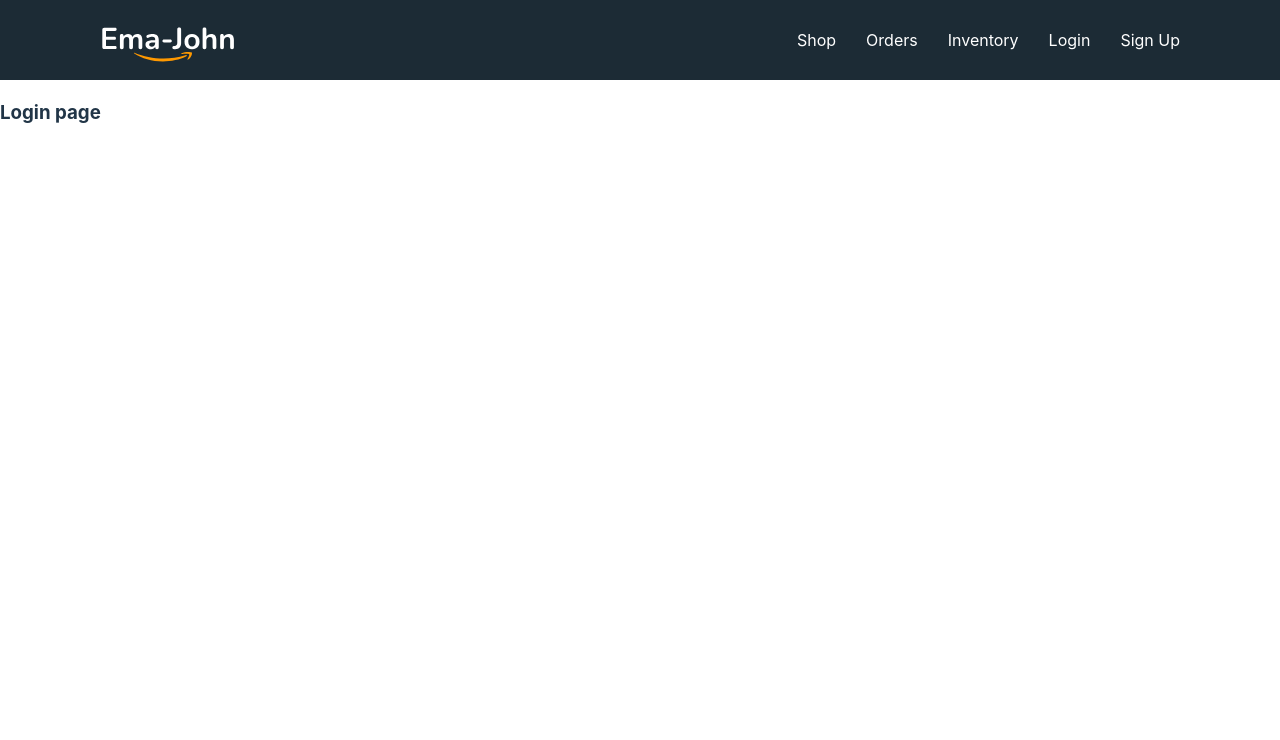
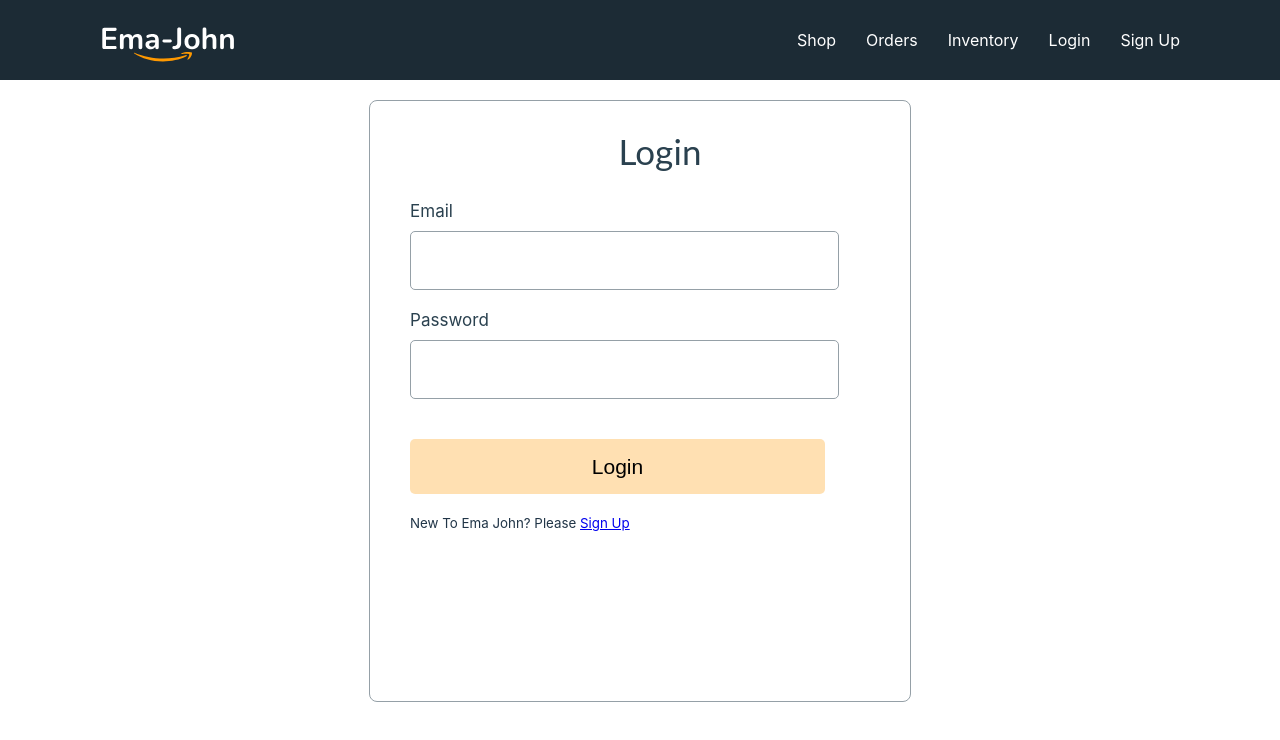
Before and after one commit to shuvakarmakar/ema-john-project-sample, a React (Vite) app: page /login in a window 1280 px wide. Shown: the top 740 px of the page. Built offline with nearby package versions, Linux system fonts and the light colour scheme.

Commit message:
Login and Signup Page CSS Work Done

```diff
--- a/src/components/Login/Login.css
+++ b/src/components/Login/Login.css
@@ -0,0 +1,57 @@
+.form-container{
+    width: 500px;
+    height: 600px;
+    border: 1px solid #95A0A7;
+    border-radius: 8px;
+    margin: 20px auto;
+    padding-left: 40px;
+}
+
+.login-title{
+    font-family: 'Lato';
+    font-style: normal;
+    font-weight: 400;
+    font-size: 35px;
+    line-height: 42px;
+    letter-spacing: 0.0025em;
+
+    color: #2A414F;
+    text-align: center;
+}
+
+.form-control{
+    margin-bottom: 20px;
+}
+
+.form-control label{
+    display: block;
+    font-size: 17px;
+    line-height: 20px;
+    letter-spacing: 0.0015em;
+
+    color: #2A414F;
+    margin-bottom: 10px;
+}
+
+.form-control input{
+    width: 415px;
+    height: 55px;
+    border: 1px solid  #95A0A7;
+    border-radius:  5px;
+    font-size: 1.5em;
+    padding-left: 10px;
+}
+
+.btn-submit{
+    width: 415px;
+    height: 55px;
+    background: rgba(255, 153, 0, 0.3);
+    border-radius: 5px;
+    border: none;
+    font-size: 21px;
+    margin-top: 20px;
+}
+
+.btn-submit:hover{
+    background: rgba(243, 14, 14, 0.3);
+}
--- a/src/components/Login/Login.jsx
+++ b/src/components/Login/Login.jsx
@@ -1,10 +1,23 @@
 import React from 'react';
+import { Link } from 'react-router-dom';
 import './Login.css'
 
 const Login = () => {
     return (
-        <div>
-            <h3>Login page</h3>
+        <div className='form-container'>
+            <h2 className='login-title'>Login</h2>
+            <form action="">
+                <div className='form-control'>
+                    <label htmlFor="email">Email</label>
+                    <input type="email" name="email" id="" required />
+                </div>
+                <div className='form-control'>
+                    <label htmlFor="password">Password</label>
+                    <input type="password" name="password" id="" required />
+                </div>
+                <input className='btn-submit' type="submit" value="Login" />
+            </form>
+            <p><small>New To Ema John? Please <Link to='/signup'>Sign Up</Link></small></p>
         </div>
     );
 };
--- a/src/components/SignUp/SignUp.css
+++ b/src/components/SignUp/SignUp.css
@@ -0,0 +1,3 @@
+.text-error{
+    color: red;
+}
--- a/src/components/SignUp/SignUp.jsx
+++ b/src/components/SignUp/SignUp.jsx
@@ -1,10 +1,51 @@
-import React from 'react';
+import React, { useState } from 'react';
+import { Link } from 'react-router-dom';
 import './SignUp.css'
 
 const SignUp = () => {
+    const [error, setError] = useState('');
+
+    const handleSignUp = event =>{
+        event.preventDefault();
+
+        const form = event.target;
+        const email = form.email.value;
+        const password = form.password.value;
+        const confirm = form.confirm.value;
+
+        console.log(email, password, confirm);
+
+        if(password !== confirm){
+            setError('Your Password Did Not Match');
+            return;
+        }
+        else if(password.length < 6){
+            setError('Password Must Be 6 Charecters')
+            return
+        }
+    }
+
+
     return (
-        <div>
-            <h2>This is Sign Up Page</h2>
+        <div className='form-container'>
+            <h2 className='login-title'>Login</h2>
+            <form onSubmit={handleSignUp}>
+                <div className='form-control'>
+                    <label htmlFor="email">Email</label>
+                    <input type="email" name="email" id="" required />
+                </div>
+                <div className='form-control'>
+                    <label htmlFor="password">Password</label>
+                    <input type="password" name="password" id="" required />
+                </div>
+                <div className='form-control'>
+                    <label htmlFor="confirm">Confirm Password</label>
+                    <input type="password" name="confirm" id="" required />
+                </div>
+                <input className='btn-submit' type="submit" value="Sign Up" />
+            </form>
+            <p><small>Already have an Account? <Link to='/login'>Login</Link></small></p>
+            <p className='text-error'>{error}</p>
         </div>
     );
 };
--- /dev/null
+++ b/src/components/providers/AuthProvider.jsx
@@ -0,0 +1,18 @@
+import React, { createContext } from 'react';
+
+const AuthContext = createContext(null);
+
+const AuthProvider = ({children}) => {
+
+    const authInfo = {}
+
+    return (
+        <AuthContext.Provider value={authInfo}>
+            {children}
+        </AuthContext.Provider>
+    );
+};
+
+
+
+export default AuthProvider;
```
Also changed, not shown: src/__steps__.js (+8 -0 lines), src/main.jsx (+5 -2 lines).
